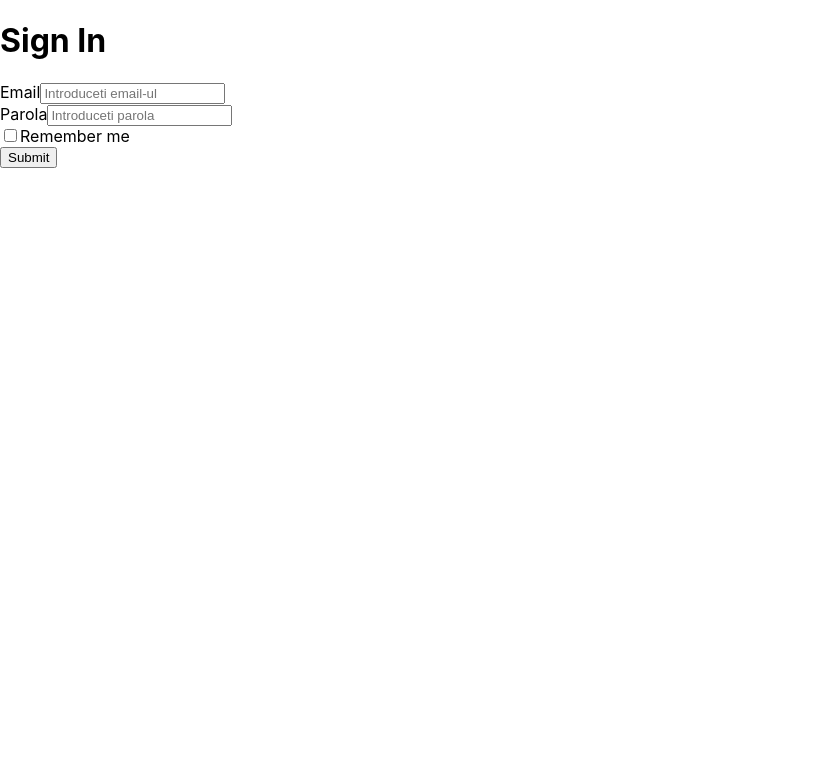
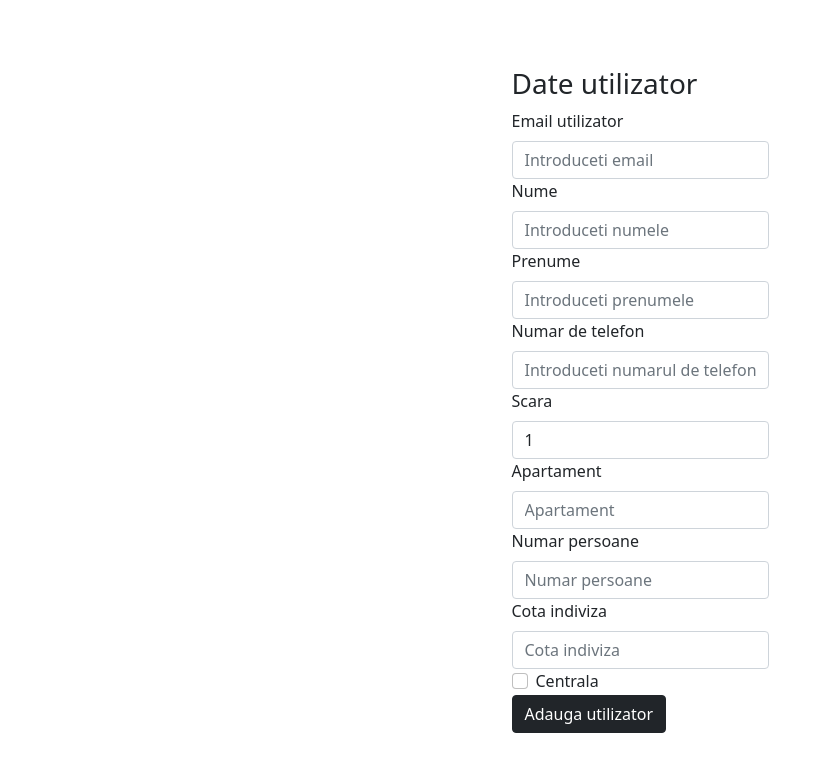
Before and after one commit to LunguVlad/licentaFrontendReact, a React (Create React App) app in the folder licenta-frontend/: page / in a window 1280 px wide. Shown: the top 772 px of the page, without its empty margins (0-832 px from the left). Built offline with nearby package versions, Linux system fonts and the light colour scheme.

Commit message:
CreateUser

```diff
--- a/licenta-frontend/package.json
+++ b/licenta-frontend/package.json
@@ -6,9 +6,12 @@
     "@testing-library/jest-dom": "^5.13.0",
     "@testing-library/react": "^11.2.7",
     "@testing-library/user-event": "^12.8.3",
+    "axios": "^0.21.1",
     "bootstrap": "^5.0.1",
     "react": "^17.0.2",
+    "react-bootstrap": "^1.6.1",
     "react-dom": "^17.0.2",
+    "react-router": "^5.2.0",
     "react-router-dom": "^5.2.0",
     "react-scripts": "4.0.3",
     "web-vitals": "^1.1.2"
--- /dev/null
+++ b/licenta-frontend/src/components/CreateUserComponent.js
@@ -0,0 +1,94 @@
+import React from 'react';
+import {useState , useEffect} from 'react';
+import FormLabel from 'react-bootstrap/esm/FormLabel';
+import Form from 'react-bootstrap/Form'
+import Button from 'react-bootstrap/Button'
+import postUser from '../requests/postUser'
+
+function CreateUserComponent(){
+
+    const [user,setUser] = useState({
+        email:"",
+        lastName:"",
+        firstName:"",
+        phoneNumber:"",
+        scara:1,
+        apartament:"",
+        nrPersoane:"",
+        cotaIndiviza:"",
+        centrala:false
+    })
+
+    const handleChange = (evt) => {
+        if(evt.target.name === "centrala"){
+            setUser({
+                ...user,
+                [evt.target.name] : evt.target.checked
+            })
+        }else{
+            setUser({
+                ...user,
+                [evt.target.name] : evt.target.value
+            })
+        }
+    }
+
+    useEffect(() =>{
+        console.log(user);
+    })
+
+
+
+    async function handleSubmit(){
+        let response = await postUser(user);
+        alert("Utilizator adaugat")
+    }
+
+    return(
+        <Form title="LOL?">
+            <h3> Date utilizator </h3>
+            <Form.Group controlId = "email">
+                <FormLabel>Email utilizator</FormLabel>
+                <Form.Control name="email" type="email" placeholder= "Introduceti email" onChange={handleChange}></Form.Control>
+            </Form.Group>
+            <Form.Group controlId = "nume">
+                <FormLabel>Nume</FormLabel>
+                <Form.Control name="lastName" type="name" placeholder= "Introduceti numele" onChange={handleChange}></Form.Control>
+            </Form.Group>
+            <Form.Group controlId = "prenume">
+                <FormLabel>Prenume</FormLabel>
+                <Form.Control name="firstName" type="name" placeholder= "Introduceti prenumele" onChange={handleChange}></Form.Control>
+            </Form.Group>
+            <Form.Group controlId = "numarTelefon">
+                <FormLabel>Numar de telefon</FormLabel>
+                <Form.Control name="phoneNumber" type="number" placeholder= "Introduceti numarul de telefon" onChange={handleChange}></Form.Control>
+            </Form.Group>
+            <Form.Group controlId = "scara">
+                <FormLabel>Scara</FormLabel>
+                <Form.Control name="scara" as="select" onChange={handleChange}>
+                    <option>1</option>
+                    <option>2</option>
+                    <option>3</option>
+                </Form.Control>
+            </Form.Group>
+            <Form.Group controlId = "apartament">
+                <FormLabel>Apartament</FormLabel>
+                <Form.Control name="apartament" type="number" placeholder= "Apartament" onChange={handleChange}></Form.Control>
+            </Form.Group>
+            <Form.Group controlId = "nrPersoane">
+                <FormLabel>Numar persoane</FormLabel>
+                <Form.Control name="nrPersoane" type="number" placeholder= "Numar persoane" onChange={handleChange}></Form.Control>
+            </Form.Group>
+            <Form.Group controlId = "cotaIndiviza">
+                <FormLabel>Cota indiviza</FormLabel>
+                <Form.Control name="cotaIndiviza" type="email" placeholder= "Cota indiviza" onChange={handleChange}></Form.Control>
+            </Form.Group>
+            <Form.Group controlId = "centrala">
+                <Form.Check name="centrala" type="checkbox" label= "Centrala" onChange={handleChange}></Form.Check>
+            </Form.Group>
+            <Button variant="dark" type = "button"  onClick={handleSubmit}> Adauga utilizator </Button>
+        </Form>
+    );
+}
+
+export default CreateUserComponent;
--- a/licenta-frontend/src/components/LoginComponent.js
+++ b/licenta-frontend/src/components/LoginComponent.js
@@ -1,20 +1,15 @@
 import React from 'react';
 import {useState , useEffect} from 'react';
+import Button from 'react-bootstrap/Button'
 
 function LoginComponent(){
 
-    const [user,setUser] = useState({
-        email:"",
-        password:""
-    })
     const [pass,setPass] = useState("")
+    const [email,setEmail] = useState("")
 
-    const passwordChange = (evt) =>{
-        setUser.password = evt.target.value;
-    }
 
     useEffect(() =>{
-        console.log(pass);
+        console.log(email + pass);
     })
 
 
@@ -24,7 +19,7 @@ function LoginComponent(){
 
             <div className="form-group">
                 <label>Email</label>
-                <input type="email" id="email" className="form-control" placeholder="Introduceti email-ul" />
+                <input type="email" id="email" className="form-control" placeholder="Introduceti email-ul" onChange={evt => setEmail(evt.target.value)} />
             </div>
 
             <div className="form-group">
@@ -39,14 +34,17 @@ function LoginComponent(){
                 </div>
             </div>
 
-            <button type="button" className="btn btn-primary btn-block" onClick={() => {
+            <div >
+            <Button  variant="dark"  type="button" className="btn btn-primary btn-block" onClick={() => {
                 // let email = document.getElementById("email").value;
                 // let password = document.getElementById("password").value;
 
-                console.log(user)
+                console.log(email)
                 console.log(pass)
 
-            }}>Submit</button>
+            }}>Submit</Button>
+            </div>
+
         </form>
     );
 }
--- a/licenta-frontend/src/index.css
+++ b/licenta-frontend/src/index.css
@@ -11,3 +11,20 @@ code {
   font-family: source-code-pro, Menlo, Monaco, Consolas, 'Courier New',
     monospace;
 }
+
+/* for number */
+input[type=number]::-webkit-inner-spin-button,
+input[type=number]::-webkit-outer-spin-button {
+    -webkit-appearance: none;
+    -moz-appearance: none;
+    appearance: none;
+    margin: 0;
+}
+
+/* center */
+.centered {
+  height: 100vh; /* Magic here */
+  display: flex;
+  justify-content: center;
+  align-items: center;
+}
--- a/licenta-frontend/src/index.js
+++ b/licenta-frontend/src/index.js
@@ -4,12 +4,14 @@ import './index.css';
 import App from './App';
 import reportWebVitals from './reportWebVitals';
 import LoginComponent from './components/LoginComponent';
+import CreateUserComponent from './components/CreateUserComponent';
+import 'bootstrap/dist/css/bootstrap.min.css'
 
 
 ReactDOM.render(
   <React.StrictMode>
-    <div>
-      <LoginComponent></LoginComponent>
+    <div className="centered">
+      <CreateUserComponent></CreateUserComponent>
     </div>
   </React.StrictMode>,
   document.getElementById('root')
--- /dev/null
+++ b/licenta-frontend/src/requests/postUser.js
@@ -0,0 +1,12 @@
+import axios from 'axios'
+
+const postUser = async (user) => {
+    try{
+        const response = await axios.post("http://10.0.1.2:8080/user/createUser", user)
+    }
+    catch(error){
+        console.error(error,"User not posted")
+    }
+}
+
+export default postUser;
```
Also changed, not shown: 1 other file (tests, documents, lock files or other folders).
